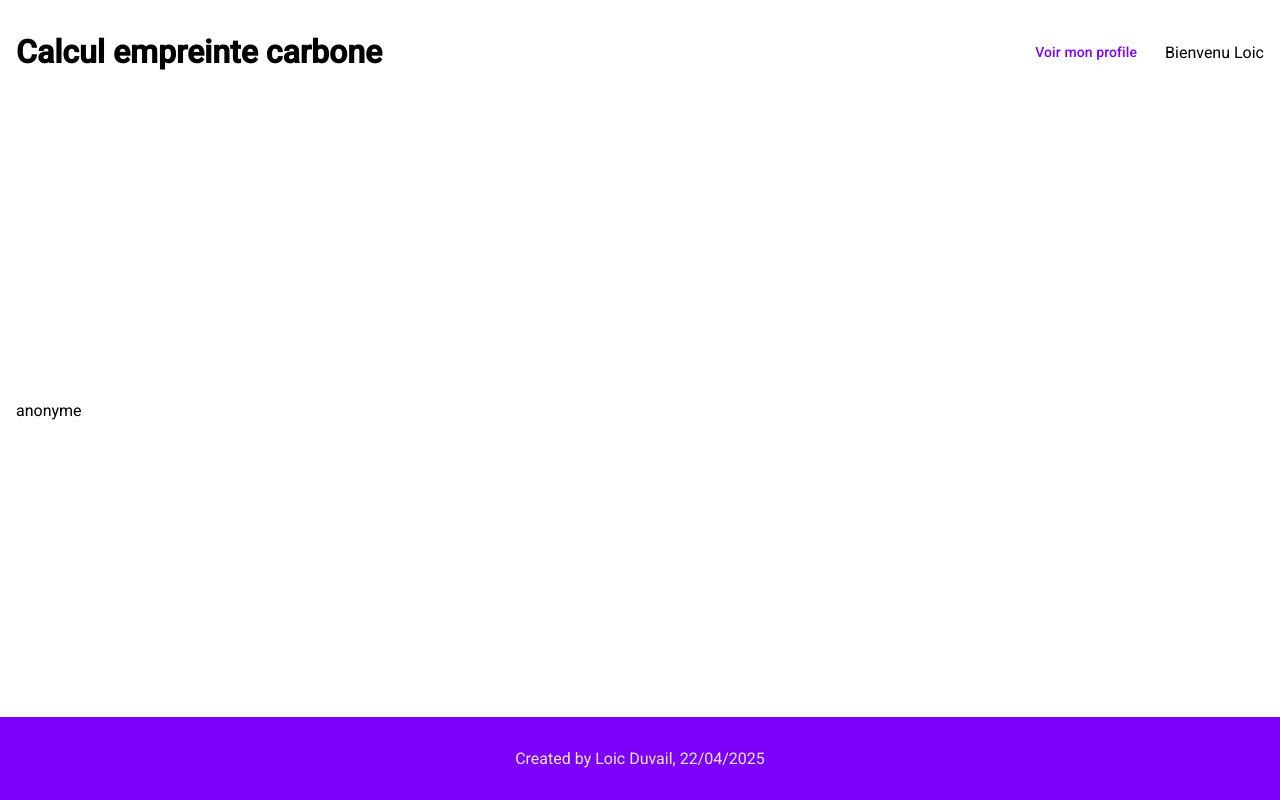
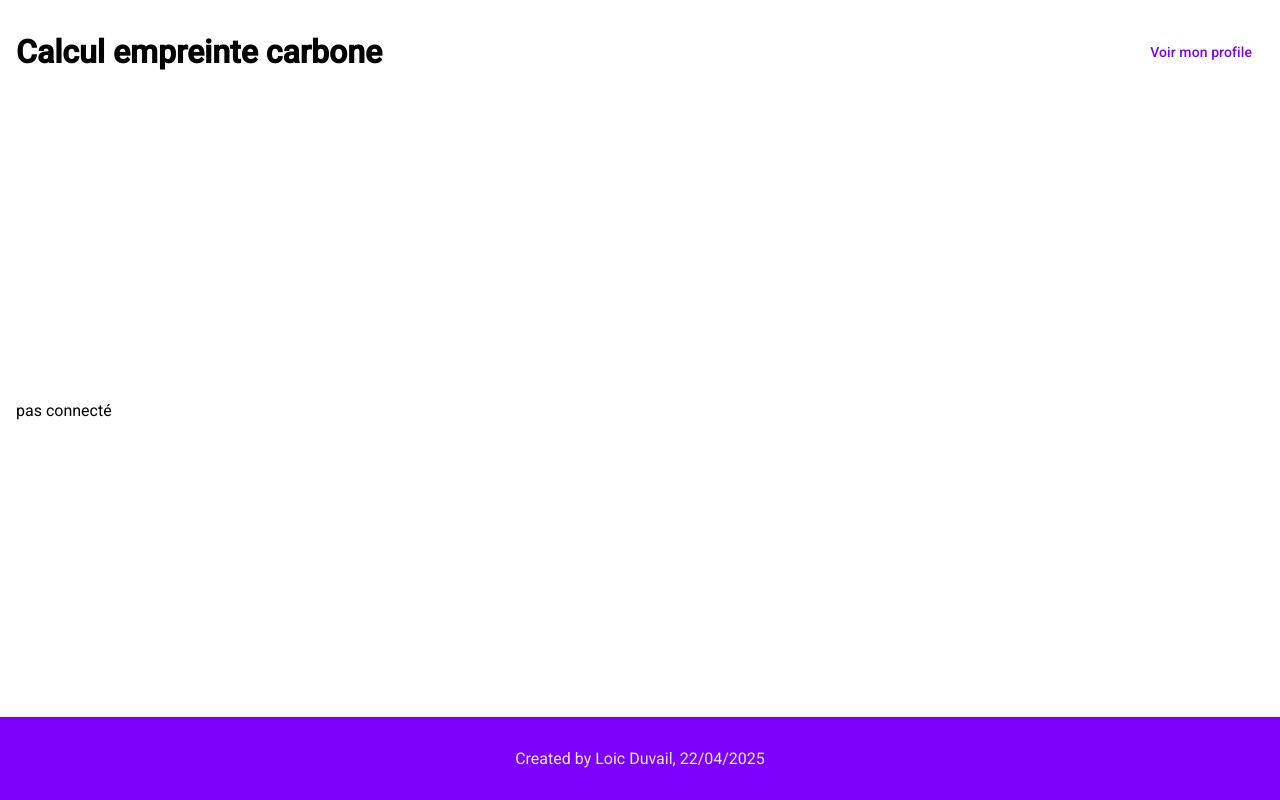
Before and after one commit to loic-eni/angular-carbon-footprint, an Angular app: page /profile in a window 1280 px wide. Built offline with nearby package versions, Linux system fonts and the light colour scheme.

Commit message:
feat (level 2): implement login mock

```diff
--- /dev/null
+++ b/src/app/core/services/user/user.service.ts
@@ -0,0 +1,16 @@
+import { Injectable, signal } from '@angular/core';
+
+@Injectable({
+  providedIn: 'root',
+})
+export class UserService {
+  private username = signal('');
+
+  login(username: string) {
+    this.username.set(username);
+  }
+
+  getUsername() {
+    return this.username;
+  }
+}
--- a/src/app/header/header.component.html
+++ b/src/app/header/header.component.html
@@ -12,6 +12,8 @@
         >
       </li>
     </ul>
-    <p>Bienvenu {{ nomUtilisateur() }}</p>
+    @if(username()){
+    <p>Bienvenu {{ username() }}</p>
+    }
   </nav>
 </header>
--- a/src/app/header/header.component.ts
+++ b/src/app/header/header.component.ts
@@ -1,6 +1,7 @@
-import { Component, input } from '@angular/core';
+import { Component, WritableSignal } from '@angular/core';
 import { MatButtonModule } from '@angular/material/button';
 import { RouterLink, RouterLinkActive } from '@angular/router';
+import { UserService } from '../core/services/user/user.service';
 
 @Component({
   selector: 'app-header',
@@ -9,5 +10,9 @@ import { RouterLink, RouterLinkActive } from '@angular/router';
   styleUrl: './header.component.scss',
 })
 export class HeaderComponent {
-  nomUtilisateur = input<string>('Loic');
+  username: WritableSignal<string>;
+
+  constructor(userService: UserService) {
+    this.username = userService.getUsername();
+  }
 }
--- a/src/app/pages/home/home.component.html
+++ b/src/app/pages/home/home.component.html
@@ -1,3 +1,6 @@
 <div class="page-container">
   <p>Bienvenu</p>
+  <button mat-stroked-button (click)="handleButtonClick()">
+    acceder a la page de calcul d'empreinte carbone
+  </button>
 </div>
--- a/src/app/pages/home/home.component.ts
+++ b/src/app/pages/home/home.component.ts
@@ -1,11 +1,23 @@
 import { Component } from '@angular/core';
+import { MatButtonModule } from '@angular/material/button';
+import { UserService } from '../../core/services/user/user.service';
+import { Router } from '@angular/router';
 
 @Component({
   selector: 'app-home',
-  imports: [],
+  imports: [MatButtonModule],
   templateUrl: './home.component.html',
-  styleUrl: './home.component.scss'
+  styleUrl: './home.component.scss',
 })
 export class HomeComponent {
+  userService: UserService;
 
+  constructor(userService: UserService, private router: Router) {
+    this.userService = userService;
+  }
+
+  handleButtonClick() {
+    this.userService.login('Jean');
+    this.router.navigate(['/carbon-footprint']);
+  }
 }
--- a/src/app/pages/profile/profile.component.html
+++ b/src/app/pages/profile/profile.component.html
@@ -1,3 +1,3 @@
 <div class="page-container">
-  <p>{{ userName() }}</p>
+  <p>{{ username() || "pas connecté" }}</p>
 </div>
--- a/src/app/pages/profile/profile.component.ts
+++ b/src/app/pages/profile/profile.component.ts
@@ -1,4 +1,5 @@
-import { Component, input } from '@angular/core';
+import { Component, WritableSignal } from '@angular/core';
+import { UserService } from '../../core/services/user/user.service';
 
 @Component({
   selector: 'app-profile',
@@ -7,5 +8,9 @@ import { Component, input } from '@angular/core';
   styleUrl: './profile.component.scss',
 })
 export class ProfileComponent {
-  userName = input('anonyme');
+  username: WritableSignal<string>;
+
+  constructor(userService: UserService) {
+    this.username = userService.getUsername();
+  }
 }
```
Also changed, not shown: 1 other file (tests, documents, lock files or other folders).
